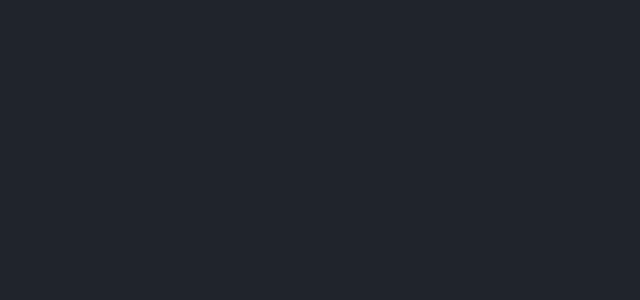
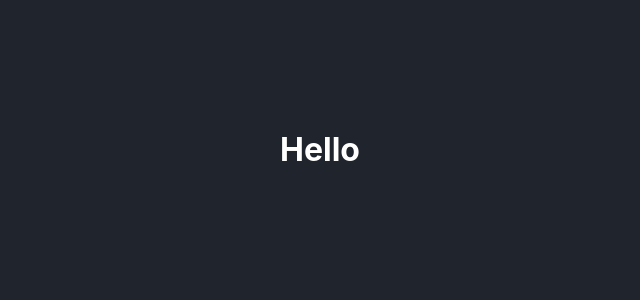
Before and after one commit to HeshamHamadaALG/HOOPOE-Ad-Manager, a React (Create React App) app: page /login in a window 1280 px wide. Shown: the top 300 px of the page, without its empty margins (320-960 px from the left). Built offline with nearby package versions, Linux system fonts and the light colour scheme.

Commit message:
add routes

```diff
--- a/package.json
+++ b/package.json
@@ -8,6 +8,8 @@
     "@fortawesome/react-fontawesome": "^0.1.4",
     "react": "^16.8.6",
     "react-dom": "^16.8.6",
+    "react-router": "^5.0.0",
+    "react-router-dom": "^5.0.0",
     "react-scripts": "3.0.1"
   },
   "scripts": {
--- a/src/App.css
+++ b/src/App.css
@@ -35,7 +35,7 @@ nav{
 	justify-content: space-between;
 	align-items: center;
 	text-transform: uppercase;
-	font-size: 1rem;
+  font-size: 1rem;
 }
 .brand{
 	font-size: 2rem;
@@ -142,7 +142,8 @@ nav ul li a:hover::after{
 	}
 
 	nav ul{
-		flex-direction: column;
+    flex-direction: column;
+    padding: 0 !important;
 	}
 
 	nav ul li{
@@ -162,7 +163,7 @@ nav ul li a:hover::after{
   nav.menu-open{
 	  display: flex;
 	  transform: scale(1);
-	  opacity: 1;
+    opacity: 1;
   }
 
 }
--- a/src/components/main.js
+++ b/src/components/main.js
@@ -1,12 +1,20 @@
 import React from 'react';
 import Nav from './nav-bar/nav';
+import { BrowserRouter as Router, Route } from 'react-router-dom';
+import Register from './register/register';
+
+
 
 function Main() {
-  return (
-    <div className="Main">
-        <Nav />
-    </div>
-  );
+    return (
+        <div className="Main">
+            <Router>
+                <Nav />
+                <Route path="/"/>
+                <Route path="/login" component={Register} />
+            </Router>
+        </div>
+    );
 }
 
 export default Main;
--- a/src/components/nav-bar/nav.js
+++ b/src/components/nav-bar/nav.js
@@ -1,6 +1,7 @@
 import React, { Component } from 'react';
-import { FontAwesomeIcon } from '@fortawesome/react-fontawesome'
-import { faBars, faTimes } from '@fortawesome/free-solid-svg-icons'
+import { Link } from 'react-router-dom';
+import { FontAwesomeIcon } from '@fortawesome/react-fontawesome';
+import { faBars, faTimes } from '@fortawesome/free-solid-svg-icons';
 
 export class Nav extends Component {
     state = {
@@ -35,12 +36,12 @@ export class Nav extends Component {
                     <div className={this.state.classOver}></div>
                     <div className="container-nav">
                         <nav className={this.state.classNav}>
-                            <h1 className="brand"><a href="index.html">HOOPOE</a></h1>
+                            <h1 className="brand"><Link to="/">HOOPOE</Link></h1>
                             <ul>
-                                <li><a href="#">Home</a></li>
-                                <li><a href="#">Services</a></li>
+                                <li><Link to="/">Home</Link></li>
                                 <li><a href="#">About</a></li>
                                 <li><a href="#">Contact</a></li>
+                                <li><Link to="/login">Login</Link></li>
                             </ul>
                         </nav>
                     </div>
--- /dev/null
+++ b/src/components/register/register.js
@@ -0,0 +1,14 @@
+import React, { Component } from 'react';
+
+export class Register extends Component {
+
+    render() {
+        return (
+            <div className="register">
+                <h1>Hello</h1>
+            </div>
+        )
+    }
+}
+
+export default Register;
```
Also changed, not shown: 1 other file (tests, documents, lock files or other folders).
